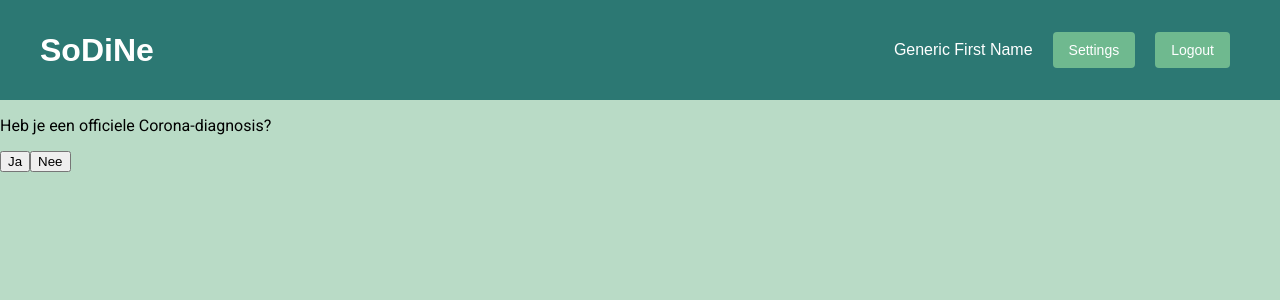
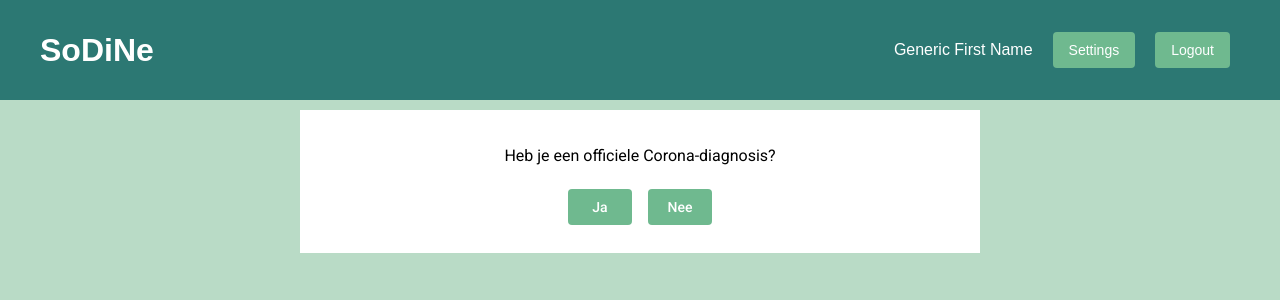
Before and after one commit to annedeg/project2.4, an Angular app: page /ikhebcorona in a window 1280 px wide. Shown: the top 300 px of the page. Built offline with nearby package versions, Linux system fonts and the light colour scheme.

Commit message:
Changed style

```diff
--- a/src/app/i-have-corona/checklist/checklist.component.html
+++ b/src/app/i-have-corona/checklist/checklist.component.html
@@ -1,47 +1,48 @@
-<div *ngIf="startPage">
+<div class="page" *ngIf="startPage">
   <p>Heb je een officiele Corona-diagnosis? </p>
-  <button (click)="showPassword()">Ja</button>
-  <button (click)="showSymptomsList()">Nee</button>
+  <div class="awnsers">
+    <button class="mat-focus-indicator mat-flat-button mat-button-base" (click)="showPassword()">Ja</button>
+    <button class="mat-focus-indicator mat-flat-button mat-button-base" (click)="showSymptomsList()">Nee</button>
+  </div>
 </div>
 
-<div *ngIf="coronaConfirmedPage">
+<div class="page" *ngIf="coronaConfirmedPage">
   <p>Je staat nu aangegeven als besmet met Corona. De personen met wie je in contact bent geweest zullen via Sodine
   een notifcatie krijgen dat zij ook mogelijk besmet zijn.</p>
 </div>
 
-<div *ngIf="symptomsPage">
+<div class="page" *ngIf="symptomsPage">
   <p>Geef hier alsjeblieft aan welke symptomen je hebt.</p>
-  <div >
+  <div class="symptoms">
     <form id="symptomsForm">
         <div *ngFor="let symptom of symptoms">
-          <input type = checkbox>
-        <label>{{symptom[0]}}</label>
+          <label><input type = "checkbox">{{symptom[0]}}</label>
       </div>
     </form>
   </div>
-  <button (click)="checkSymptoms()">Bevestigen</button>
+  <button  class="mat-focus-indicator mat-flat-button mat-button-base"  (click)="checkSymptoms()">Bevestigen</button>
 </div>
 
-<div *ngIf="passwordPage">
+<div class="page" *ngIf="passwordPage">
   <p>Waarschuwing: Je gaat nu bevestigen dat je besmet bent met het Corona-virus. Alle mensen waarmee je recentelijk
   in contact bent geweest zullen een notificatie krijgen dat zij ook mogelijk besmet zijn. Doe dit niet als grap.</p>
   <p>Vul alsjeblieft je wachtwoord in om je besmetting te bevestigen.</p>
   <p *ngIf="wrongPassword">Wachtwoord onjuist, probeer alsjeblieft opnieuw.</p>
   <form>
     <input type = password #password><br>
-    <button type = button (click)="confirmPassword(password.value)">Bevestigen</button>
+    <button  class="mat-focus-indicator mat-flat-button mat-button-base"  type = button (click)="confirmPassword(password.value)">Bevestigen</button>
   </form>
 </div>
 
-<div *ngIf="noSymptomsPage">
+<div class="page" *ngIf="noSymptomsPage">
   <p>Als je helemaal geen symptomen hebt, is het onwaarschijnlijk dat je een Corona besmetting hebt. Overweeg
     alsjeblieft goed of je wel echt een Corona besmetting hebt alvorens deze functie te gebruiken.</p>
-  <button (click)="showStartPage()">Terug</button>
+  <button class="mat-focus-indicator mat-flat-button mat-button-base"  (click)="showStartPage()">Terug</button>
 </div>
 
-<div *ngIf="lowSymptomConfirmationPage">
+<div class="page" *ngIf="lowSymptomConfirmationPage">
   <p>Je lijkt maar een paar symptomen van Corona te hebben. Weet je zeker dat dit niet een andere ziekte is? Overweeg
     alsjeblieft goed of je wel echt een Corona besmetting hebt alvorens deze functie te gebruiken.</p>
-  <button (click)="showPassword()">Ik weet zeker dat ik Corona heb</button>
-  <button (click)="showStartPage()">Terug</button>
+  <button class="mat-focus-indicator mat-flat-button mat-button-base"  (click)="showPassword()">Ik weet zeker dat ik Corona heb</button>
+  <button class="mat-focus-indicator mat-flat-button mat-button-base"  (click)="showStartPage()">Terug</button>
 </div>
--- a/src/app/i-have-corona/checklist/checklist.component.scss
+++ b/src/app/i-have-corona/checklist/checklist.component.scss
@@ -0,0 +1,27 @@
+.page {
+    display: flex;
+    flex-direction: column;
+    justify-content: center;
+    align-items: center;
+    background-color: white ;
+    color: black ;
+    width: 50%;
+    margin: auto;
+    margin-top: 10px;
+    padding: 20px;
+    .awnsers {
+        button {
+            margin: 8px;
+        }
+    }
+
+    .symptoms {
+        form {
+            div {
+                input {
+                    background-color: #eee;
+                }
+            }
+        }
+    }
+}
```
